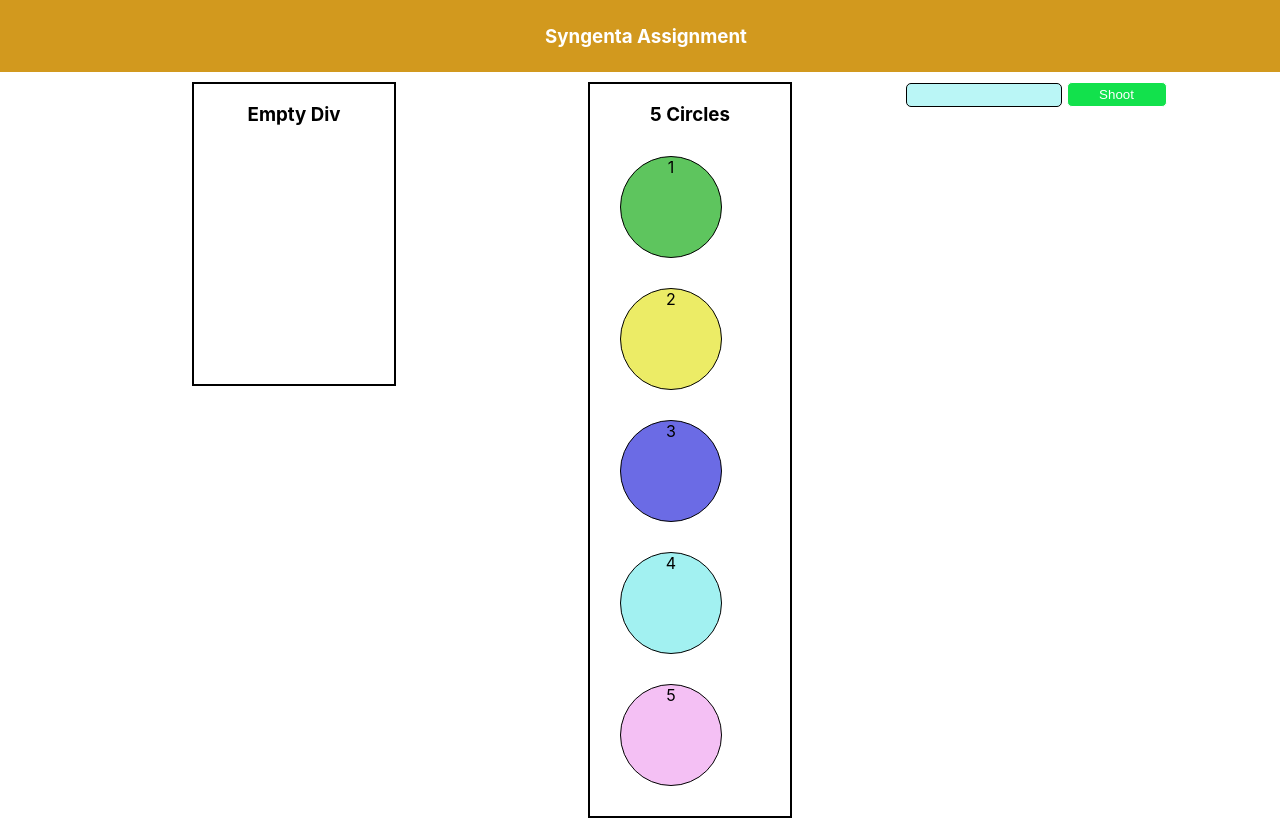
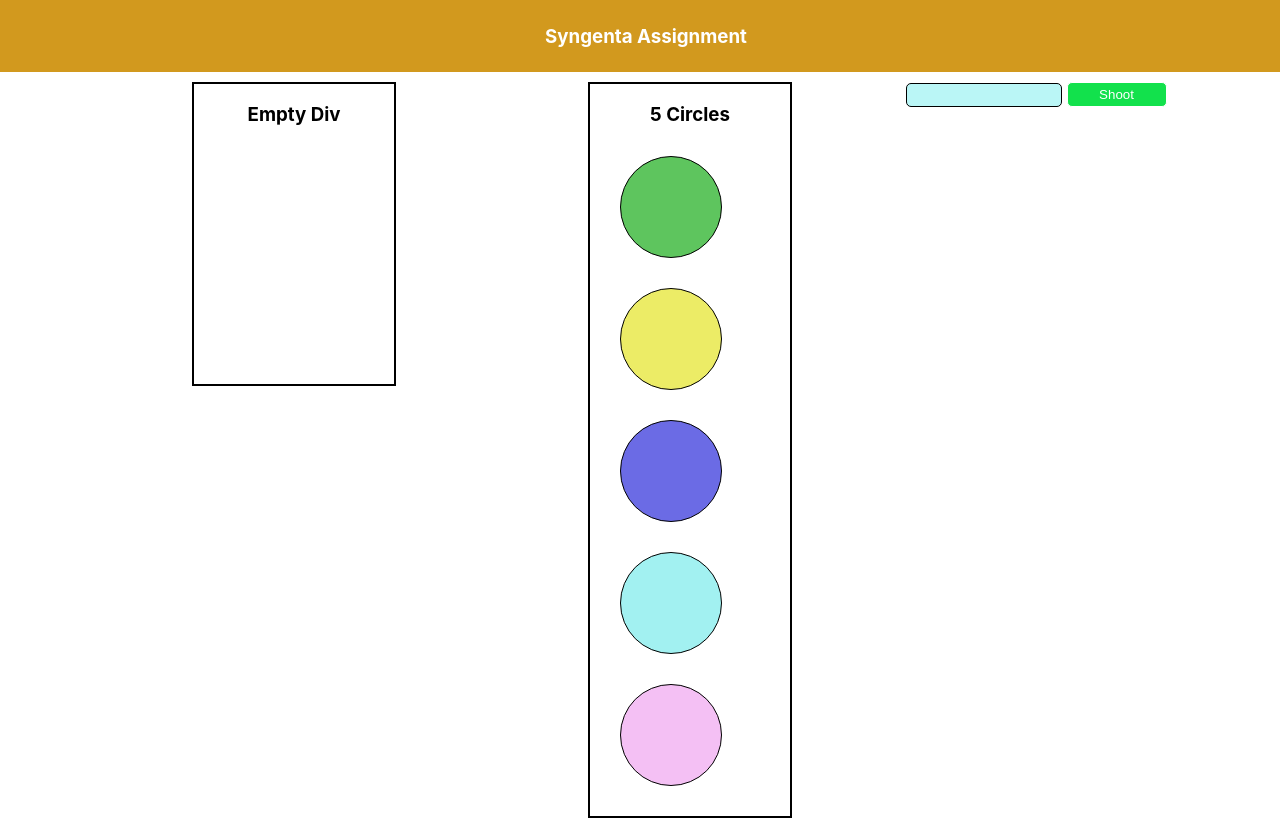
Before and after one commit to bheema-284/syngenta, a React (Vite) app in the folder my_app/: page / in a window 1280 px wide. Built offline with nearby package versions, Linux system fonts and the light colour scheme.

Commit message:
Update Circles.jsx

```diff
--- a/my_app/src/components/Circles.jsx
+++ b/my_app/src/components/Circles.jsx
@@ -38,7 +38,6 @@ import '../App.css';
                 }}
                 style={{ background: e.color }}
                 className="balls">
-                {e.id}
               </div>
             ) : null,
           )}
@@ -48,7 +47,6 @@ import '../App.css';
           {circles.map((e) =>
             !visible.includes(e.id) ? (
               <div style={{ background: e.color }} className="balls">
-                {e.id}
               </div>
             ) : null,
           )}
```
